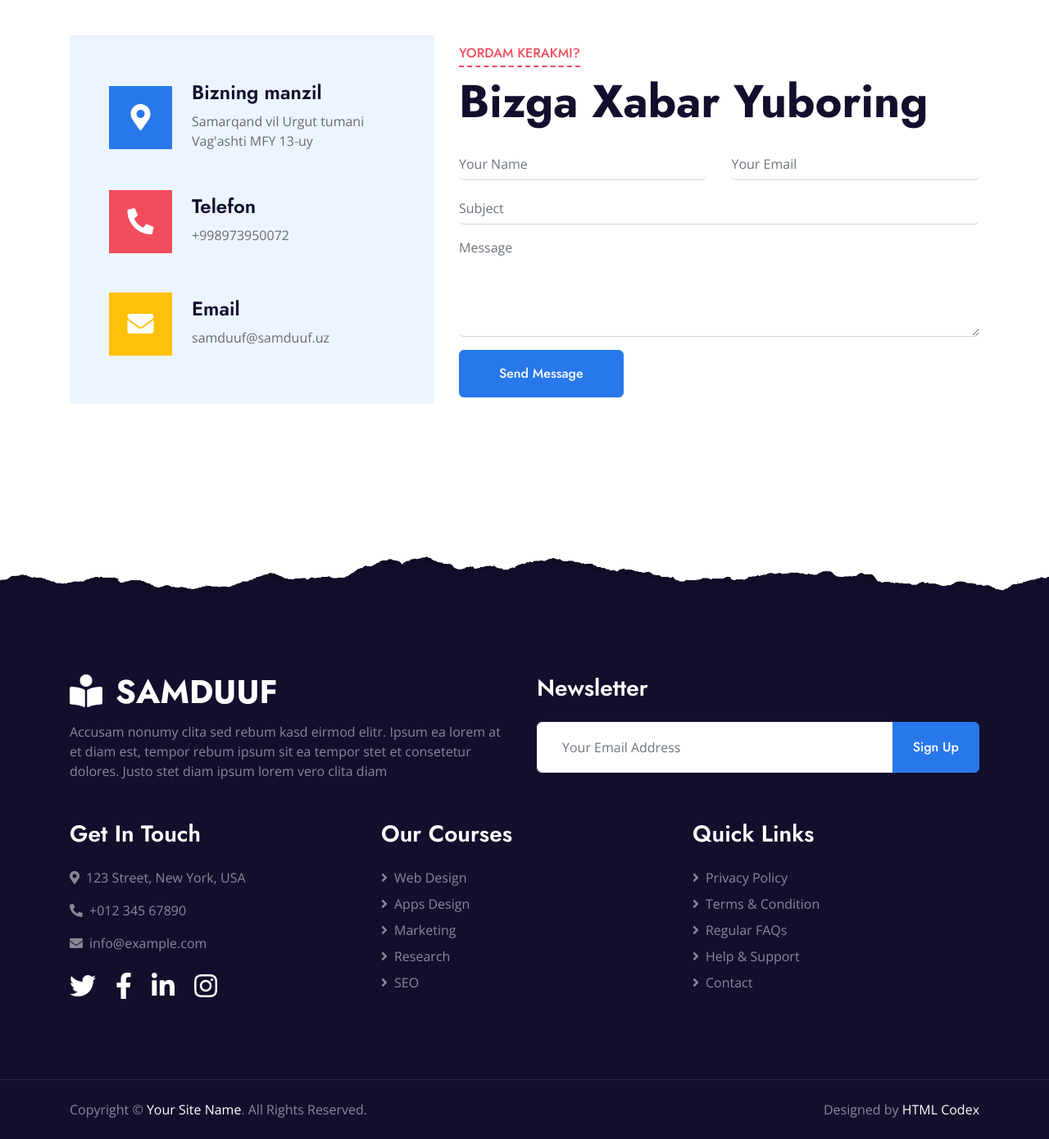
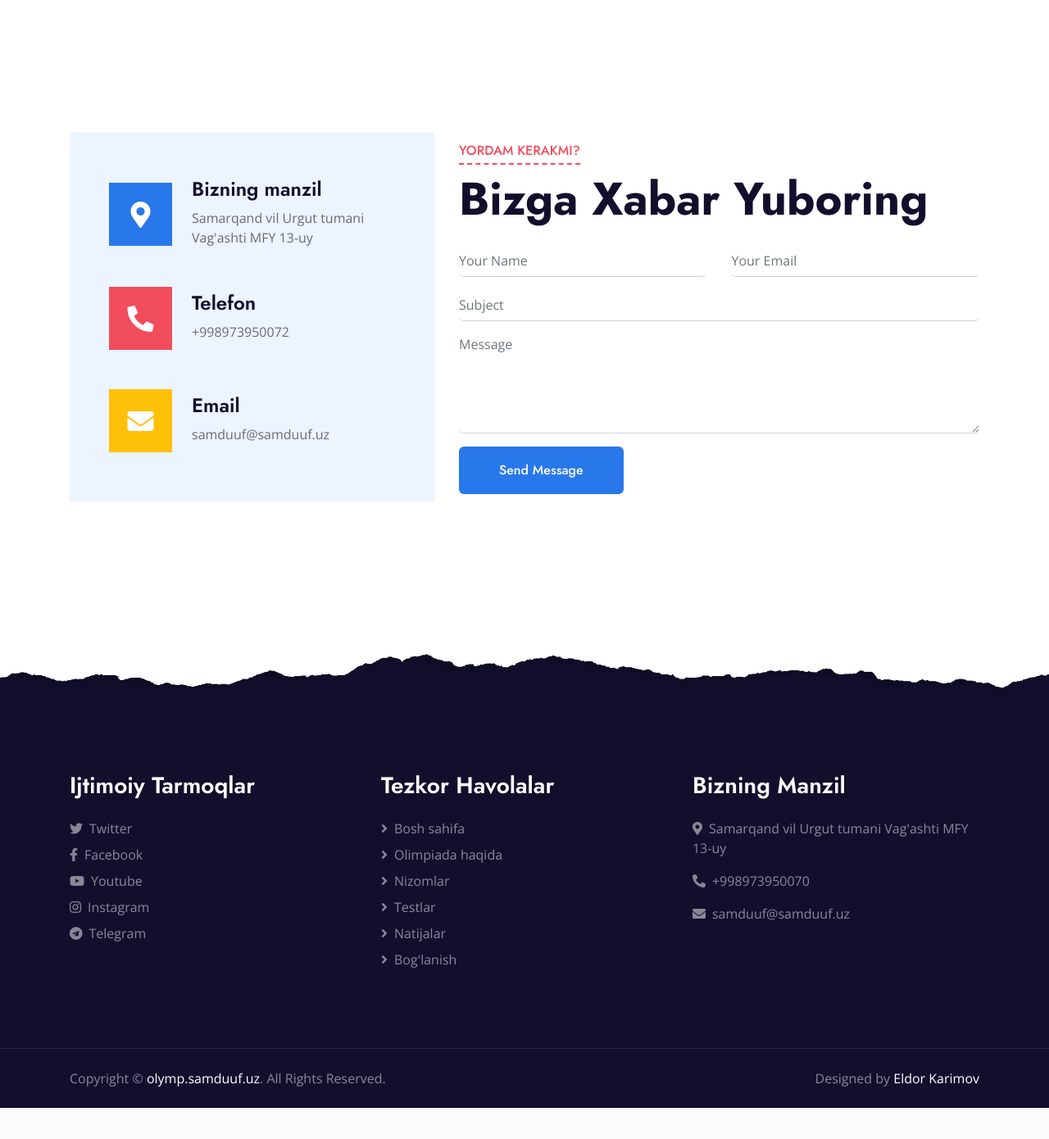
Before and after one commit to EldorKarimov/olimpiada_samduuf, a Django app: page / in a window 1280 px wide. Shown: the part 3190-4580 px from the top of the page at 82% size. After the commit the page ends 4542 px from the top, so only its background shows below. Run offline with Django 5.2, Linux system fonts and the light colour scheme; data that the repository does not hold is empty; some libraries are stand-ins or nearby versions.

Commit message:
changed database, quiz views and pages

```diff
--- a/quiz/models.py
+++ b/quiz/models.py
@@ -54,7 +54,8 @@ class QuizUser(models.Model):
     quiz = models.ForeignKey(QuizModel, on_delete=models.CASCADE)
     start_time = models.DateTimeField(default = timezone.now())
     end_time = models.DateTimeField(null=True, blank=True)
+    expiration_time = models.DateTimeField(null=True, blank=True)
     completed = models.BooleanField(default=False)
 
     def __str__(self):
-        return f"{self.user.username} - {self.quiz.title}"
+        return f"{self.user.username} - {self.quiz.name}"
--- a/quiz/urls.py
+++ b/quiz/urls.py
@@ -3,5 +3,6 @@ from . import views
 
 urlpatterns = [
     path('<slug:slug>/', views.QuizDetailView.as_view(), name='quiz_detail'),
-    path('<slug:slug>/start/', views.QuizPageView.as_view(), name='quiz_page')
+    path('<slug:slug>/start/', views.QuizPageView.as_view(), name='quiz_page'),
+    # path('result/', views.ResultPageView.as_view(), name='result_page')
 ]
--- a/requirements.txt
+++ b/requirements.txt
@@ -1,9 +1,6 @@
-asgiref==3.7.2
 Django==5.0
-django-environ==0.11.2
 django-jazzmin==2.6.0
 django-widget-tweaks==1.5.0
 Pillow==10.1.0
+psycopg2-binary==2.9.9
 python-decouple==3.8
-sqlparse==0.4.4
-typing_extensions==4.9.0
--- a/templates/base.html
+++ b/templates/base.html
@@ -17,6 +17,7 @@
     <link href="https://fonts.googleapis.com/css2?family=Jost:wght@500;600;700&family=Open+Sans:wght@400;600&display=swap" rel="stylesheet">
 
     <!-- Font Awesome -->
+    <link rel="stylesheet" href="https://cdnjs.cloudflare.com/ajax/libs/font-awesome/6.5.1/css/all.min.css" integrity="sha512-DTOQO9RWCH3ppGqcWaEA1BIZOC6xxalwEsw9c2QQeAIftl+Vegovlnee1c9QX4TctnWMn13TZye+giMm8e2LwA==" crossorigin="anonymous" referrerpolicy="no-referrer" />
     <link href="https://cdnjs.cloudflare.com/ajax/libs/font-awesome/5.10.0/css/all.min.css" rel="stylesheet">
 
     <!-- Bootstrap -->
--- a/templates/home.html
+++ b/templates/home.html
@@ -45,20 +45,11 @@
                 <div class="section-title position-relative mb-4">
                     <h6 class="d-inline-block position-relative text-secondary text-uppercase pb-2">Olimpiada haqida</h6>
                     <h5 class="display-4" style="font-size: 20px;">
-                        SAMАRQАND DАVLАT UNIVERSITETI URGUT FILIALIDA ONLАYN FАN OLIMPIАDАSI O‘TKАZISH TАRTIBI
+
                     </h5>
                 </div>
                 <p>
-                    1.	Onlayn fan olimpiadasi 28-dekabrdan 6- yanvar kuniga qadar o‘tkazilsin.
-                    2.	Onlayn tarzda tashkil etiladigan talabalar fan olimpiadasining saralash bosqichi o‘tkaziladigan fan yo‘nalishlari hamda vaqti 1-ilovada keltirilgan jadvalga muofiq bo‘lib o‘tadi.
-                    3.	Onlayn fan olimpiada test shaklida bo‘lib o‘tadi.
-                    4.	Olimpiada ishtirokchilariga qatnashadigan fan yo‘nalishi bo‘yicha 30 tadan test beriladi hamda testni yechish uchun 30 daqiq vaqt beriladi.
-                    5.	Olimpiada topshiriqlariga berilgan to‘g‘ri javoblar soniga hamda sarflangan vaqt miqdoriga qarab to‘plagan balllar ketma ketligi bo‘yicha 1,2,3-o‘rinlar elektron tarzda belgilanadi.
-                    6.	Olimpiadada g‘olib bo‘lgan talabalarga quydagi keltirilgan pul mukofotlari bilan moddiy rag‘batlantiriladi
-                    <br><br>
-                    1-o‘rin: 500 000 so‘m(besh yuz ming so‘m); <br>
-                    2-o‘rin: 300 000 so‘m(uch yuz ming so‘m); <br>
-                    3-o‘rin: 200 000 so‘m(ikki yuz ming so‘m).
+                    Lorem ipsum dolor sit amet consectetur adipisicing elit. Atque autem recusandae eligendi, nihil enim expedita, architecto molestias dolores impedit vitae nulla eos. Reiciendis assumenda corrupti nisi suscipit deserunt fuga, cupiditate nesciunt repellat, qui quibusdam explicabo odit et neque rerum obcaecati molestiae quam autem tempore corporis in! Minus enim suscipit corrupti quidem qui rem atque, nisi voluptates molestiae temporibus amet esse ad id voluptas neque, sequi placeat. Obcaecati magnam reiciendis laudantium repellendus illo accusamus sint quos dicta suscipit maxime recusandae, quo earum enim mollitia consequuntur, itaque architecto, praesentium tempora alias. Cum amet voluptatum assumenda consequatur quis dolore, iure animi veritatis ipsum dignissimos deserunt incidunt autem quasi facere? Commodi fugit, cumque qui assumenda esse, deserunt illum animi repudiandae dolorem nesciunt architecto non, itaque hic alias in illo nulla dolor. Harum a velit mollitia nostrum optio impedit sit odit debitis, illum ut hic delectus natus laborum totam assumenda unde praesentium eius atque fugiat quam sapiente ullam possimus error enim! Voluptas vitae vero nam sequi adipisci temporibus, incidunt ab modi beatae sint ullam molestias at quos necessitatibus distinctio illo itaque fugiat rem veritatis numquam, nobis excepturi? Perspiciatis sapiente impedit laudantium, sint fugit hic fuga nihil quod, optio magnam laboriosam assumenda ex nesciunt minus deserunt!
                 </p>
                 <div class="row pt-3 mx-0">
                     <div class="col-3 px-0">
@@ -99,35 +90,48 @@
         <div class="row">
             <div class="col-lg-7 my-5 pt-5 pb-lg-5">
                 <div class="section-title position-relative mb-4">
-                    <h6 class="d-inline-block position-relative text-secondary text-uppercase pb-2">Why Choose Us?</h6>
-                    <h1 class="display-4">Why You Should Start Learning with Us?</h1>
+                    <h6 class="d-inline-block position-relative text-secondary text-uppercase pb-2">Olimpiada Nizomlari</h6>
                 </div>
-                <p class="mb-4 pb-2">Aliquyam accusam clita nonumy ipsum sit sea clita ipsum clita, ipsum dolores amet voluptua duo dolores et sit ipsum rebum, sadipscing et erat eirmod diam kasd labore clita est. Diam sanctus gubergren sit rebum clita amet.</p>
+                <h5 class="display-4" style="font-size: 20px;">
+                    SAMАRQАND DАVLАT UNIVERSITETI URGUT FILIALIDA ONLАYN FАN OLIMPIАDАSI O‘TKАZISH TАRTIBI
+                </h5>
+                <p class="mb-4 pb-2">
+                    1.	Onlayn fan olimpiadasi 28-dekabrdan 6- yanvar kuniga qadar o‘tkazilsin.
+                    2.	Onlayn tarzda tashkil etiladigan talabalar fan olimpiadasining saralash bosqichi o‘tkaziladigan fan yo‘nalishlari hamda vaqti 1-ilovada keltirilgan jadvalga muofiq bo‘lib o‘tadi.
+                    3.	Onlayn fan olimpiada test shaklida bo‘lib o‘tadi.
+                    4.	Olimpiada ishtirokchilariga qatnashadigan fan yo‘nalishi bo‘yicha 30 tadan test beriladi hamda testni yechish uchun 30 daqiq vaqt beriladi.
+                    5.	Olimpiada topshiriqlariga berilgan to‘g‘ri javoblar soniga hamda sarflangan vaqt miqdoriga qarab to‘plagan balllar ketma ketligi bo‘yicha 1,2,3-o‘rinlar elektron tarzda belgilanadi.
+                    6.	Olimpiadada g‘olib bo‘lgan talabalarga quydagi keltirilgan pul mukofotlari bilan moddiy rag‘batlantiriladi
+                    <br>
+                </p>
                 <div class="d-flex mb-3">
                     <div class="btn-icon bg-primary mr-4">
-                        <i class="fa fa-2x fa-graduation-cap text-white"></i>
+                        <i class="fa-solid fa-2x fa-1 text-white"></i>
+                        <!-- <i class="fa fa-2x fa-graduation-cap text-white"></i> -->
                     </div>
                     <div class="mt-n1">
-                        <h4>Skilled Instructors</h4>
-                        <p>Labore rebum duo est Sit dolore eos sit tempor eos stet, vero vero clita magna kasd no nonumy et eos dolor magna ipsum.</p>
+                        <h4>1-o‘rin</h4>
+                        <p>500 000 so‘m(besh yuz ming so‘m)</p>
                     </div>
                 </div>
                 <div class="d-flex mb-3">
                     <div class="btn-icon bg-secondary mr-4">
-                        <i class="fa fa-2x fa-certificate text-white"></i>
+                        <i class="fa-solid fa-2x fa-2 text-white"></i>
+                        <!-- <i class="fa fa-2x fa-certificate text-white"></i> -->
                     </div>
                     <div class="mt-n1">
-                        <h4>International Certificate</h4>
-                        <p>Labore rebum duo est Sit dolore eos sit tempor eos stet, vero vero clita magna kasd no nonumy et eos dolor magna ipsum.</p>
+                        <h4>2-o‘rin</h4>
+                        <p>300 000 so‘m(uch yuz ming so‘m)</p>
                     </div>
                 </div>
                 <div class="d-flex">
                     <div class="btn-icon bg-warning mr-4">
-                        <i class="fa fa-2x fa-book-reader text-white"></i>
+                        <i class="fa-solid fa-2x fa-3 text-white"></i>
+                        <!-- <i class="fa fa-2x fa-book-reader text-white"></i> -->
                     </div>
                     <div class="mt-n1">
-                        <h4>Online Classes</h4>
-                        <p class="m-0">Labore rebum duo est Sit dolore eos sit tempor eos stet, vero vero clita magna kasd no nonumy et eos dolor magna ipsum.</p>
+                        <h4>3-o‘rin</h4>
+                        <p class="m-0">200 000 so‘m(ikki yuz ming so‘m)</p>
                     </div>
                 </div>
             </div>
--- a/templates/includes/footer.html
+++ b/templates/includes/footer.html
@@ -2,57 +2,36 @@
 <div class="container-fluid position-relative overlay-top bg-dark text-white-50 py-5" style="margin-top: 90px;">
     <div class="container mt-5 pt-5">
         <div class="row">
-            <div class="col-md-6 mb-5">
-                <a href="index.html" class="navbar-brand">
-                    <h1 class="mt-n2 text-uppercase text-white"><i class="fa fa-book-reader mr-3"></i>Samduuf</h1>
-                </a>
-                <p class="m-0">Accusam nonumy clita sed rebum kasd eirmod elitr. Ipsum ea lorem at et diam est, tempor rebum ipsum sit ea tempor stet et consetetur dolores. Justo stet diam ipsum lorem vero clita diam</p>
-            </div>
-            <div class="col-md-6 mb-5">
-                <h3 class="text-white mb-4">Newsletter</h3>
-                <div class="w-100">
-                    <div class="input-group">
-                        <input type="text" class="form-control border-light" style="padding: 30px;" placeholder="Your Email Address">
-                        <div class="input-group-append">
-                            <button class="btn btn-primary px-4">Sign Up</button>
-                        </div>
-                    </div>
-                </div>
-            </div>
-        </div>
-        <div class="row">
             <div class="col-md-4 mb-5">
-                <h3 class="text-white mb-4">Get In Touch</h3>
-                <p><i class="fa fa-map-marker-alt mr-2"></i>123 Street, New York, USA</p>
-                <p><i class="fa fa-phone-alt mr-2"></i>+012 345 67890</p>
-                <p><i class="fa fa-envelope mr-2"></i>info@example.com</p>
-                <div class="d-flex justify-content-start mt-4">
-                    <a class="text-white mr-4" href="#"><i class="fab fa-2x fa-twitter"></i></a>
-                    <a class="text-white mr-4" href="#"><i class="fab fa-2x fa-facebook-f"></i></a>
-                    <a class="text-white mr-4" href="#"><i class="fab fa-2x fa-linkedin-in"></i></a>
-                    <a class="text-white" href="#"><i class="fab fa-2x fa-instagram"></i></a>
+                <h3 class="text-white mb-4">Ijtimoiy Tarmoqlar</h3>
+                <div class="d-flex flex-column justify-content-start">
+                    <a class="text-white-50 mr-4 mb-2" href="#"><i class="fab fa-twitter me-2 mr-2"></i>Twitter</a>
+                    <a class="text-white-50 mr-4 mb-2" href="#"><i class="fab fa-facebook-f me-2"></i>Facebook</a>
+                    <a class="text-white-50 mr-4 mb-2" href="#"><i class="fab fa-youtube me-2"></i>Youtube</a>
+                    <a class="text-white-50 mb-2" href="#"><i class="fab fa-instagram me-2"></i>Instagram</a>
+                    <a class="text-white-50 mb-2" href="#"><i class="fab fa-telegram me-2"></i>Telegram</a>
                 </div>
             </div>
             <div class="col-md-4 mb-5">
-                <h3 class="text-white mb-4">Our Courses</h3>
+                <h3 class="text-white mb-4">Tezkor Havolalar</h3>
+
                 <div class="d-flex flex-column justify-content-start">
-                    <a class="text-white-50 mb-2" href="#"><i class="fa fa-angle-right mr-2"></i>Web Design</a>
-                    <a class="text-white-50 mb-2" href="#"><i class="fa fa-angle-right mr-2"></i>Apps Design</a>
-                    <a class="text-white-50 mb-2" href="#"><i class="fa fa-angle-right mr-2"></i>Marketing</a>
-                    <a class="text-white-50 mb-2" href="#"><i class="fa fa-angle-right mr-2"></i>Research</a>
-                    <a class="text-white-50" href="#"><i class="fa fa-angle-right mr-2"></i>SEO</a>
+                    <a class="text-white-50 mb-2" href="#"><i class="fa fa-angle-right mr-2"></i>Bosh sahifa</a>
+                    <a class="text-white-50 mb-2" href="#"><i class="fa fa-angle-right mr-2"></i>Olimpiada haqida</a>
+                    <a class="text-white-50 mb-2" href="#"><i class="fa fa-angle-right mr-2"></i>Nizomlar</a>
+                    <a class="text-white-50 mb-2" href="#"><i class="fa fa-angle-right mr-2"></i>Testlar</a>
+                    <a class="text-white-50 mb-2" href="#"><i class="fa fa-angle-right mr-2"></i>Natijalar</a>
+                    <a class="text-white-50" href="#"><i class="fa fa-angle-right mr-2"></i>Bog'lanish</a>
                 </div>
             </div>
             <div class="col-md-4 mb-5">
-                <h3 class="text-white mb-4">Quick Links</h3>
-                <div class="d-flex flex-column justify-content-start">
-                    <a class="text-white-50 mb-2" href="#"><i class="fa fa-angle-right mr-2"></i>Privacy Policy</a>
-                    <a class="text-white-50 mb-2" href="#"><i class="fa fa-angle-right mr-2"></i>Terms & Condition</a>
-                    <a class="text-white-50 mb-2" href="#"><i class="fa fa-angle-right mr-2"></i>Regular FAQs</a>
-                    <a class="text-white-50 mb-2" href="#"><i class="fa fa-angle-right mr-2"></i>Help & Support</a>
-                    <a class="text-white-50" href="#"><i class="fa fa-angle-right mr-2"></i>Contact</a>
-                </div>
+                <h3 class="text-white mb-4">Bizning Manzil</h3>
+                <p><i class="fa fa-map-marker-alt mr-2"></i>Samarqand vil Urgut tumani Vag'ashti MFY 13-uy</p>
+                <p><i class="fa fa-phone-alt mr-2"></i>+998973950070</p>
+                <p><i class="fa fa-envelope mr-2"></i>samduuf@samduuf.uz</p>
             </div>
+
+
         </div>
     </div>
 </div>
@@ -60,11 +39,11 @@
     <div class="container">
         <div class="row">
             <div class="col-md-6 text-center text-md-left mb-3 mb-md-0">
-                <p class="m-0">Copyright &copy; <a class="text-white" href="#">Your Site Name</a>. All Rights Reserved.
+                <p class="m-0">Copyright &copy; <a class="text-white" href="#">olymp.samduuf.uz</a>. All Rights Reserved.
                 </p>
             </div>
             <div class="col-md-6 text-center text-md-right">
-                <p class="m-0">Designed by <a class="text-white" href="https://htmlcodex.com">HTML Codex</a>
+                <p class="m-0">Designed by <a class="text-white" href="https://t.me/hacktivist_07">Eldor Karimov</a>
                 </p>
             </div>
         </div>
--- a/templates/includes/navbar.html
+++ b/templates/includes/navbar.html
@@ -14,10 +14,7 @@
                     <i class="fab fa-facebook-f"></i>
                 </a>
                 <a class="text-white px-2" href="">
-                    <i class="fab fa-twitter"></i>
-                </a>
-                <a class="text-white px-2" href="">
-                    <i class="fab fa-linkedin-in"></i>
+                    <i class="fab fa-telegram"></i>
                 </a>
                 <a class="text-white px-2" href="">
                     <i class="fab fa-instagram"></i>
```
Also changed, not shown: config/settings.py (+6 -2 lines), quiz/templates/quiz_page.html (+47 -5 lines), quiz/views.py (+16 -5 lines), accounts/migrations/0001_initial.py, accounts/migrations/0002_customuser_session_id.py (deleted), quiz/migrations/0001_initial.py, quiz/migrations/0002_remove_quizmodel_session_id.py (deleted), quiz/migrations/0003_quizmodel_end_time_quizmodel_start_time.py (deleted), quiz/migrations/0004_alter_quizmodel_end_time_alter_quizmodel_start_time.py (deleted), quiz/migrations/0005_quizuser.py (deleted), quiz/migrations/0006_alter_quizuser_start_time.py (deleted), quiz/migrations/0007_alter_quizuser_end_time_alter_quizuser_start_time.py (deleted), 1 other file.
